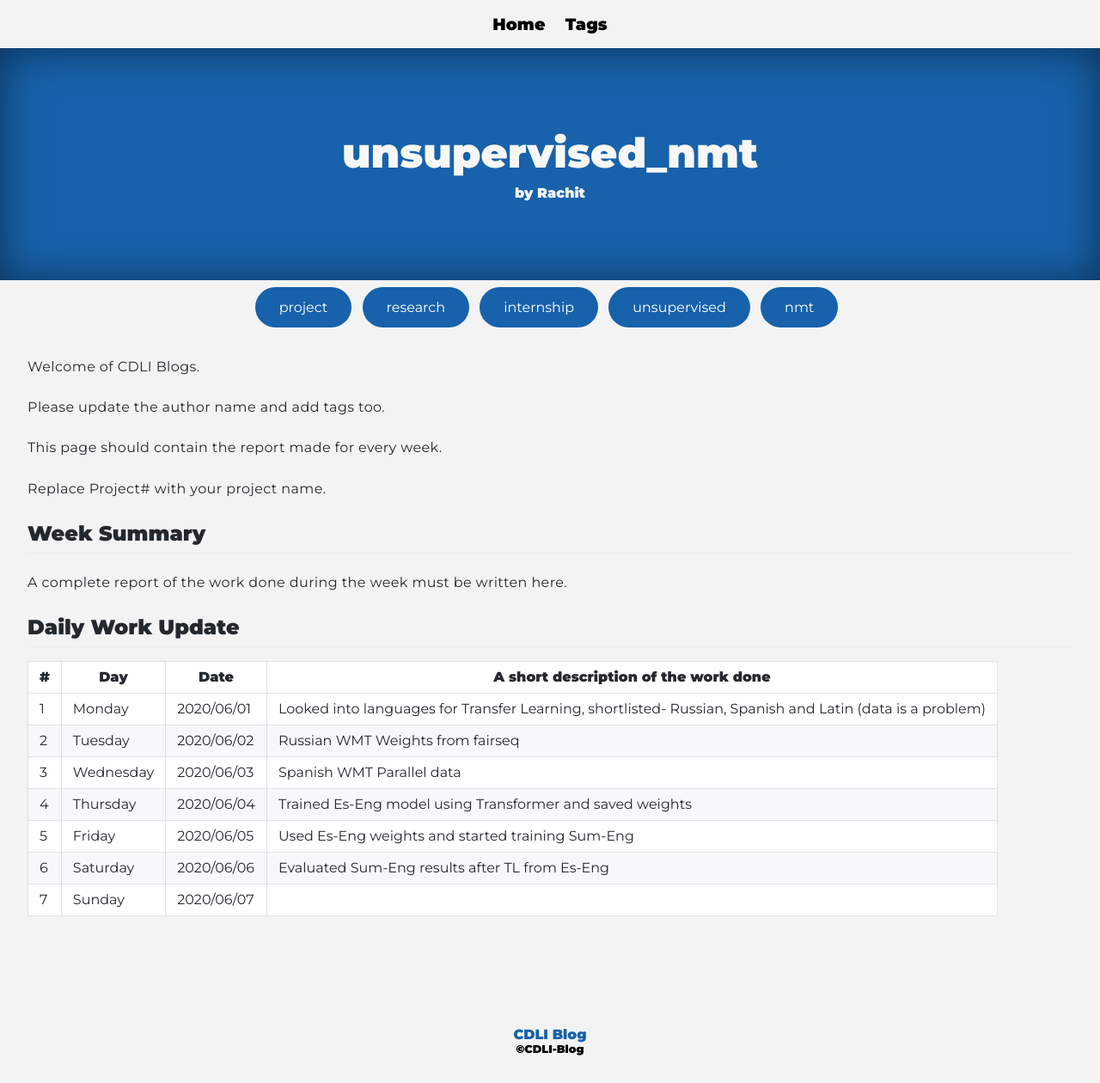
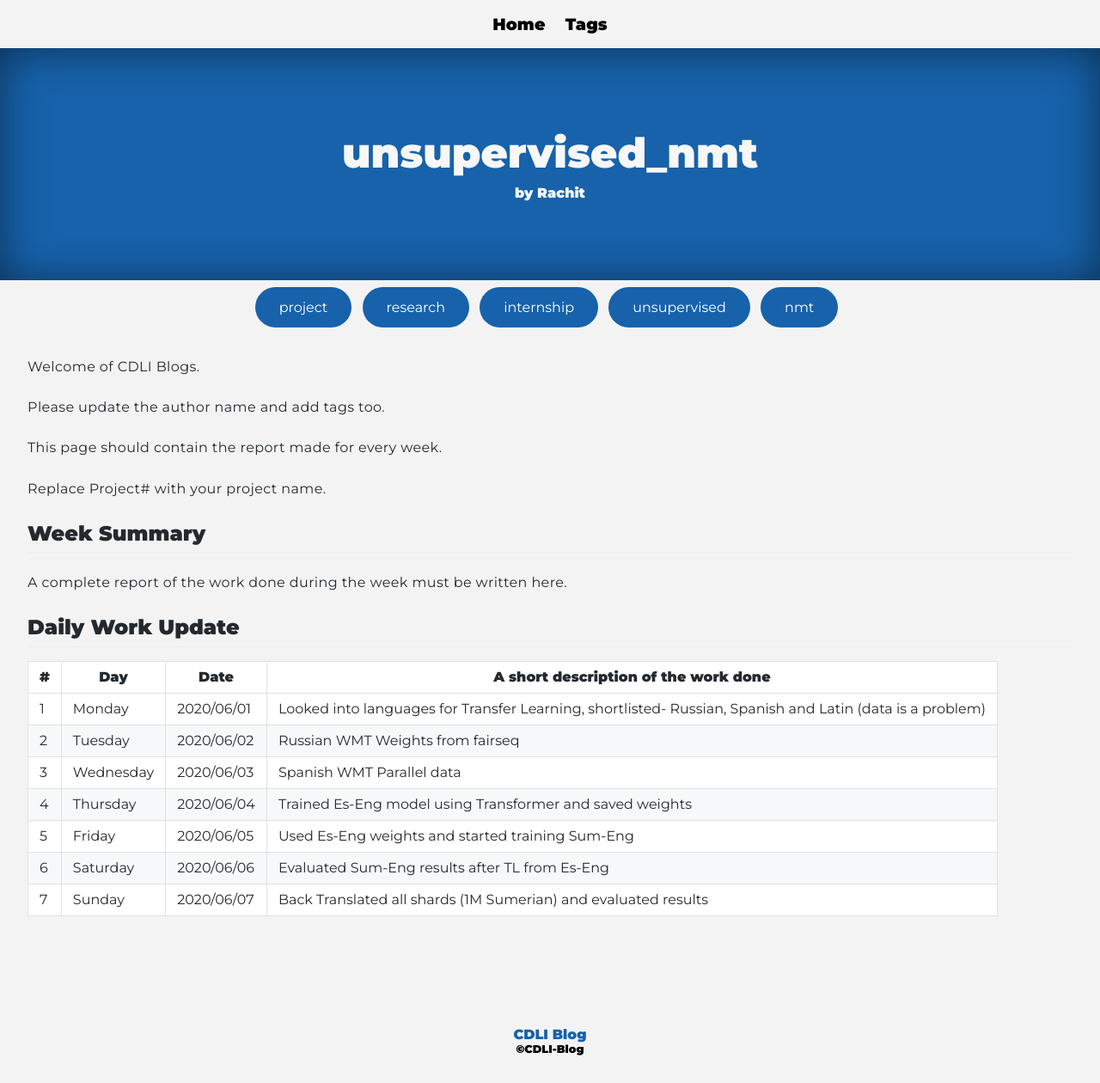
Before and after one commit to cdli-gh/blog, a Jekyll site: the page built from _blog/intern20/unsupervised_nmt/posts/06_week5.md, in a window 1280 px wide. Shown: the whole page at 86% size. Built offline with Jekyll 4.4.1, drawn with Linux system fonts in a browser that asks for light colours; Markdown is read by kramdown in place of the engine named in the settings.

Commit message:
Updated 5.7

```diff
--- a/_blog/intern20/unsupervised_nmt/posts/06_week5.md
+++ b/_blog/intern20/unsupervised_nmt/posts/06_week5.md
@@ -27,4 +27,4 @@ A complete report of the work done during the week must be written here.
 |4   	| Thursday  	|   2020/06/04	|  Trained Es-Eng model using Transformer and saved weights 	|
 |5   	| Friday  	|   2020/06/05	|  Used Es-Eng weights and started training Sum-Eng 	|
 |6   	| Saturday  	|   2020/06/06	|  Evaluated Sum-Eng results after TL from Es-Eng	|
-|7   	| Sunday  	|   2020/06/07	|   	|
+|7   	| Sunday  	|   2020/06/07	|  Back Translated all shards (1M Sumerian) and evaluated results 	|
```
